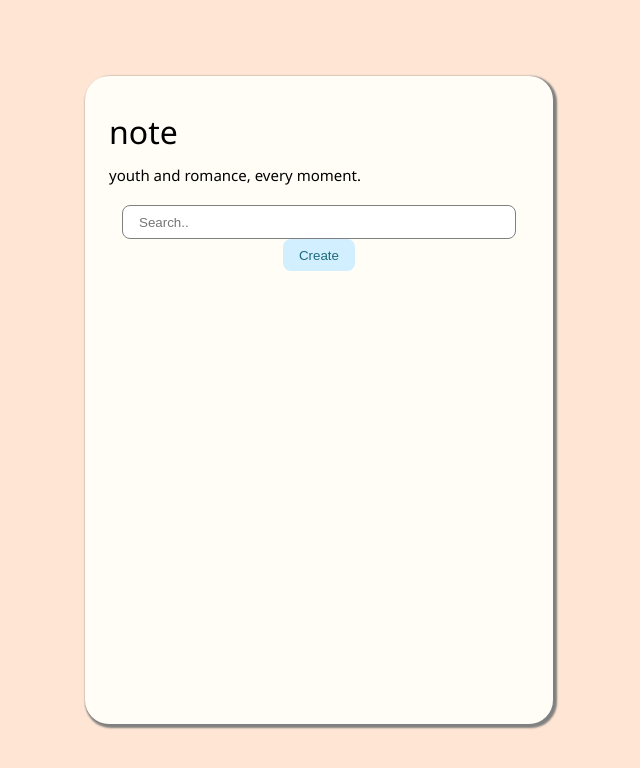
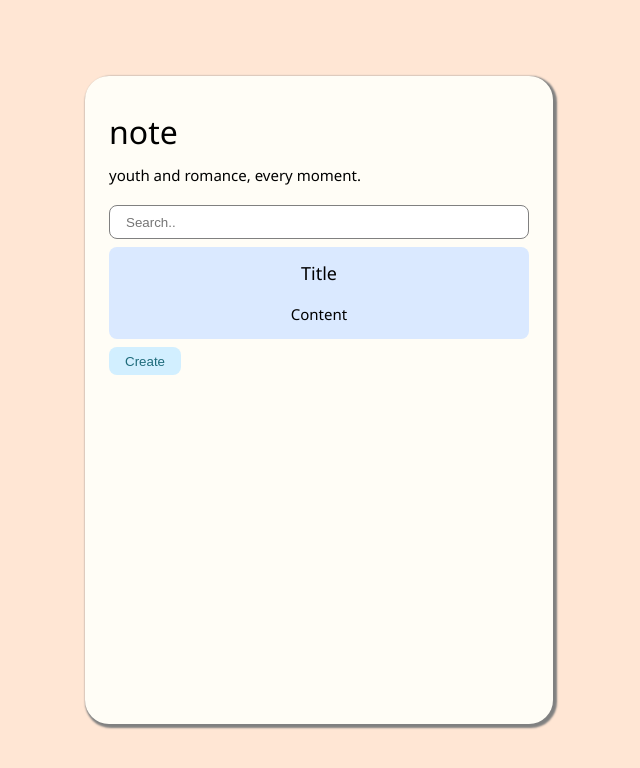
Before and after one commit to Hanna922/note-app, a React (Create React App) app: page / in a window 1280 px wide. Shown: the top 768 px of the page, without its empty margins (321-961 px from the left). Built offline with nearby package versions, Linux system fonts and the light colour scheme.

Commit message:
create 화면, note 디자인 추가

```diff
--- a/package.json
+++ b/package.json
@@ -6,6 +6,7 @@
     "@testing-library/jest-dom": "^5.16.5",
     "@testing-library/react": "^13.4.0",
     "@testing-library/user-event": "^13.5.0",
+    "moment": "^2.29.4",
     "react": "^18.2.0",
     "react-dom": "^18.2.0",
     "react-router-dom": "^6.3.0",
--- a/src/App.js
+++ b/src/App.js
@@ -1,16 +1,20 @@
 import React from "react";
-import { Routes, Route } from "react-router-dom";
+import { Routes, Route, useNavigate } from "react-router-dom";
 import { Container } from "./components/Container";
 import { Title } from "./components/Title";
+import { CreateNote } from "./screens/CreateNote";
 import { NoteList } from "./screens/NoteList";
+import { Button } from "./components/Button";
 
 function App() {
+  const navigate = useNavigate();
   return (
     <div className="App">
       <Container>
         <Title />
         <Routes>
           <Route path="/" element={<NoteList />}></Route>
+          <Route path="/create" element={<CreateNote />}></Route>
         </Routes>
       </Container>
     </div>
--- a/src/components/Button.js
+++ b/src/components/Button.js
@@ -1,13 +1,13 @@
 import styled from "styled-components";
-import { flexCenter, flexCenterEvenly } from "../style/flex";
+import { flexCenter, flexCenterBetween } from "../style/flex";
 
 const ButtonDiv = styled.div`
-  ${flexCenterEvenly}
+  ${flexCenterBetween}
 `;
 
 const Button = styled.button`
   ${flexCenter}
-  height: 32px;
+  height: 28px;
   padding: 0 16px;
   background-color: ${(props) => props.color || "gray"};
   // 이상하게 background-color는 props.background라 명시할 시 작동X
--- a/src/components/Note.js
+++ b/src/components/Note.js
@@ -0,0 +1,46 @@
+import styled from "styled-components";
+import { flexColumnCenter } from "../style/flex";
+import { useNavigate } from "react-router-dom";
+
+const Note = styled.div`
+  ${flexColumnCenter}
+  height: 60px;
+  padding: 16px;
+  margin-top: 8px;
+  margin-bottom: 8px;
+  background-color: ${(props) => props.color || "#DAE9FF"};
+  color: ${(props) => props.text_color || "black"};
+  /* border: 1px solid gray; */
+  border-radius: 8px;
+  &:last-child {
+    margin-bottom: 0;
+  }
+  .noteTitle {
+    margin-bottom: 0px;
+    font-family: "Segoe UI", Tahoma, Geneva, Verdana, sans-serif;
+    font-size: 18px;
+    font-weight: 500;
+  }
+  .noteContent {
+    font-family: "Segoe UI", Tahoma, Geneva, Verdana, sans-serif;
+    font-size: 15px;
+    font-weight: 100;
+    /* color: ${(props) => {
+      return props.theme.subTextColor;
+    }}; */
+  }
+`;
+
+const NoteContent = (props) => {
+  const navigate = useNavigate();
+  const noteList = props.noteList;
+  return (
+    <Note>
+     {/* onClick={() => {navigate("/detail/" + noteList[index].id)}} */}
+      <h3 className="noteTitle">Title</h3>
+      <h4 className="noteContent">Content</h4>
+    </Note>
+  );
+};
+
+export { NoteContent };
--- a/src/components/SearchInput.js
+++ b/src/components/SearchInput.js
@@ -6,7 +6,7 @@ const SearchDiv = styled.div`
 `;
 
 const SearchInput = styled.input`
-  width: calc(100% - 60px);
+  width: calc(100% - 30px);
   height: 32px;
   padding: 0 16px;
   color: black;
--- a/src/screens/CreateNote.js
+++ b/src/screens/CreateNote.js
@@ -0,0 +1,58 @@
+import moment from "moment/moment";
+import { useState } from "react";
+import { useNavigate } from "react-router-dom";
+import styled from "styled-components";
+import { Button, ButtonDiv } from "../components/Button";
+import color from "./../style/color";
+
+const NoteTitle = styled.input`
+  width: 92%;
+  height: 32px;
+  padding: 0 16px;
+  margin-bottom: 8px;
+  background-color: ${(props) => props.back_color || "white"};
+  color: ${(props) => props.title_color || "black"};
+  font-size: 15px;
+  border: 1px solid gray;
+  border-radius: 8px;
+  outline: none;
+`;
+
+const NoteText = styled.textarea`
+  width: 92%;
+  height: calc(100% - 210px);
+  padding: 16px;
+  background-color: ${(props) => props.back_color || "white"};
+  color: ${(props) => props.text_color || "black"};
+  font-size: 15px;
+  border-radius: 8px;
+  outline: none;
+`;
+
+const CreateNote = () => {
+  const navigate = useNavigate();
+  const id = moment().format("YYYY-MM-DD, hh:mm:ss");
+
+  return (
+    <>
+      <NoteTitle type="text" placeholder="Create Note Title" />
+      <NoteText type="text" placeholder="Create Note Content" />
+      <ButtonDiv style={{ marginTop: "8px" }}>
+        <Button
+          onClick={() => {
+            navigate(-1);
+          }}
+          color={color.tomato}
+          letter={color.tomato_letter}
+        >
+          Back
+        </Button>
+        <Button color={color.aliceblue} letter={color.aliceblue_letter}>
+          Create
+        </Button>
+      </ButtonDiv>
+    </>
+  );
+};
+
+export { CreateNote };
--- a/src/screens/NoteList.js
+++ b/src/screens/NoteList.js
@@ -1,15 +1,27 @@
 import { Button, ButtonDiv } from "../components/Button";
 import { SearchDiv, SearchInput } from "../components/SearchInput";
 import color from "../style/color";
+import { useNavigate } from 'react-router-dom';
+import { NoteContent } from "../components/Note";
 
 const NoteList = function () {
+  const navigate = useNavigate();
   return (
     <>
       <SearchDiv>
         <SearchInput type="text" placeholder="Search.." />
       </SearchDiv>
+      <NoteContent>
+
+      </NoteContent>
       <ButtonDiv>
-        <Button color={color.aliceblue} letter={color.aliceblue_letter}>
+        <Button
+          onClick={() => {
+            navigate("/create");
+          }}
+          color={color.aliceblue}
+          letter={color.aliceblue_letter}
+        >
           Create
         </Button>
       </ButtonDiv>
--- a/src/style/color.js
+++ b/src/style/color.js
@@ -1,6 +1,8 @@
 const color = {
   aliceblue: "#d2efff",
   aliceblue_letter: "#1e6b7b",
+  tomato: "#FFCECE",
+  tomato_letter: "#FF4B4B",
 };
 
 export default color;
--- a/src/style/flex.js
+++ b/src/style/flex.js
@@ -13,10 +13,11 @@ const flexColumnCenter = css`
   justify-content: center;
 `;
 
-const flexCenterEvenly = css`
+const flexCenterBetween = css`
   display: flex;
   align-items: center;
-  justify-content: space-evenly;
+  justify-content: space-between;
+  // space-between vs space-evenly
 `;
 
-export { flexCenter, flexColumnCenter, flexCenterEvenly };
+export { flexCenter, flexColumnCenter, flexCenterBetween };
```
Also changed, not shown: 1 other file (tests, documents, lock files or other folders).
